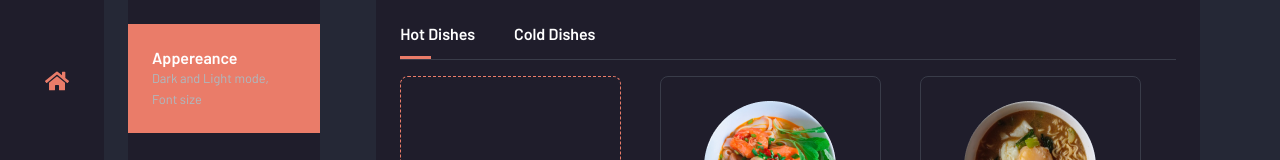
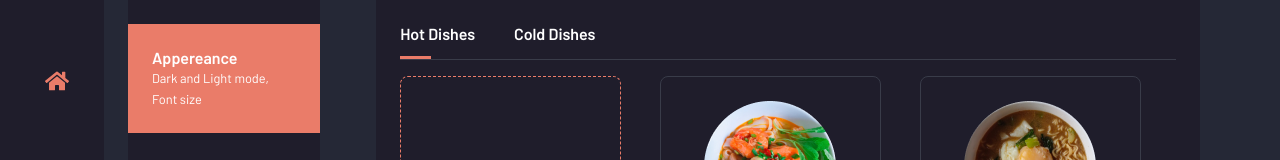
Before and after one commit to hmunish/POS-resto, a React (Create React App) app: page /settings in a window 1280 px wide. Shown: the part 169-329 px from the top of the page. Built offline with nearby package versions, Linux system fonts and the light colour scheme.

Commit message:
Fix settings navbar paragraph styling

```diff
--- a/src/Components/Settings/Settings.css
+++ b/src/Components/Settings/Settings.css
@@ -53,6 +53,10 @@ ul.settings__nav > li span {
   font-size: 0.8rem;
   line-height: 140%;
   color: var(--text-light-clr-1);
+}
+
+ul.settings__nav > li.active span {
+  color: #fff;
 }
 
 div.product__management {
```
